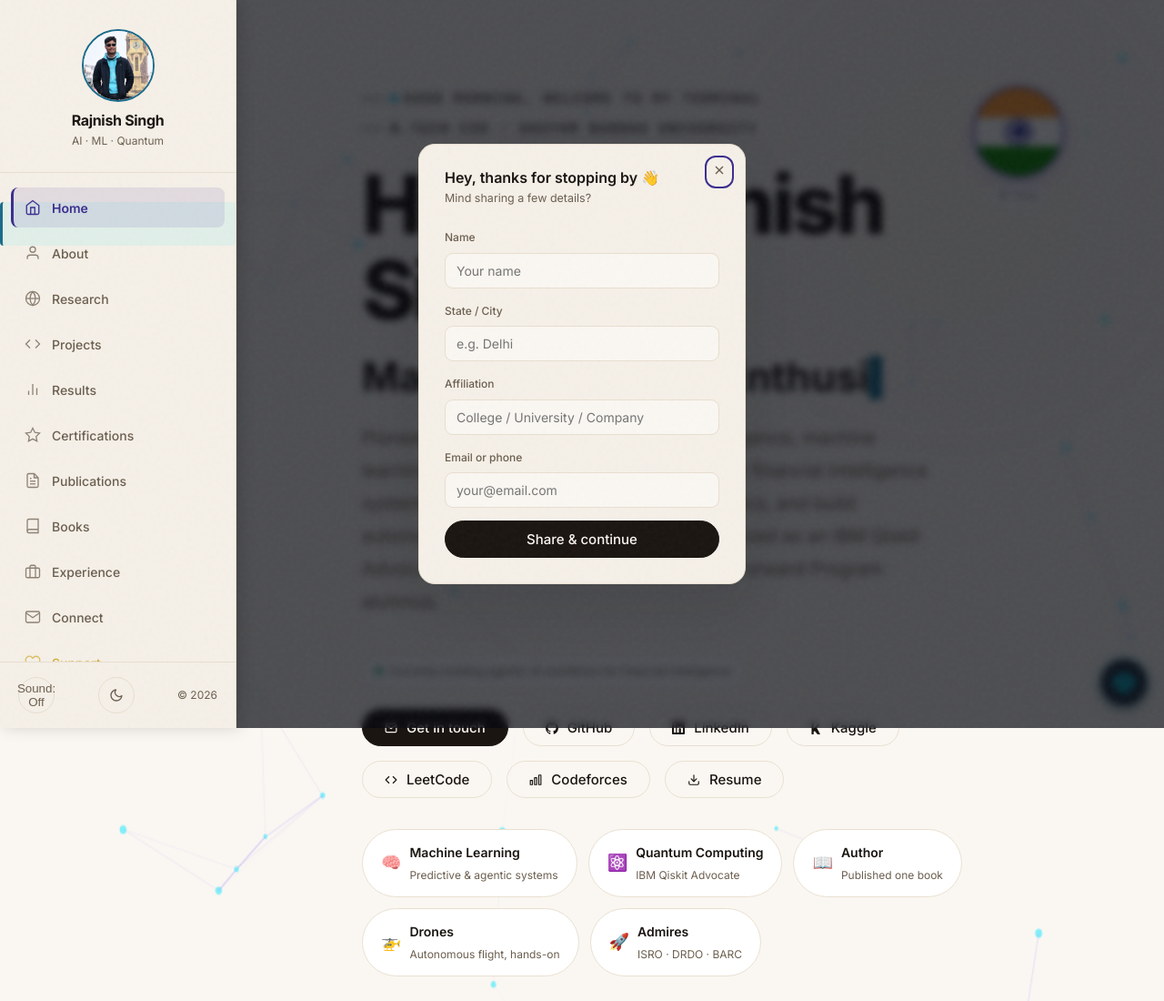
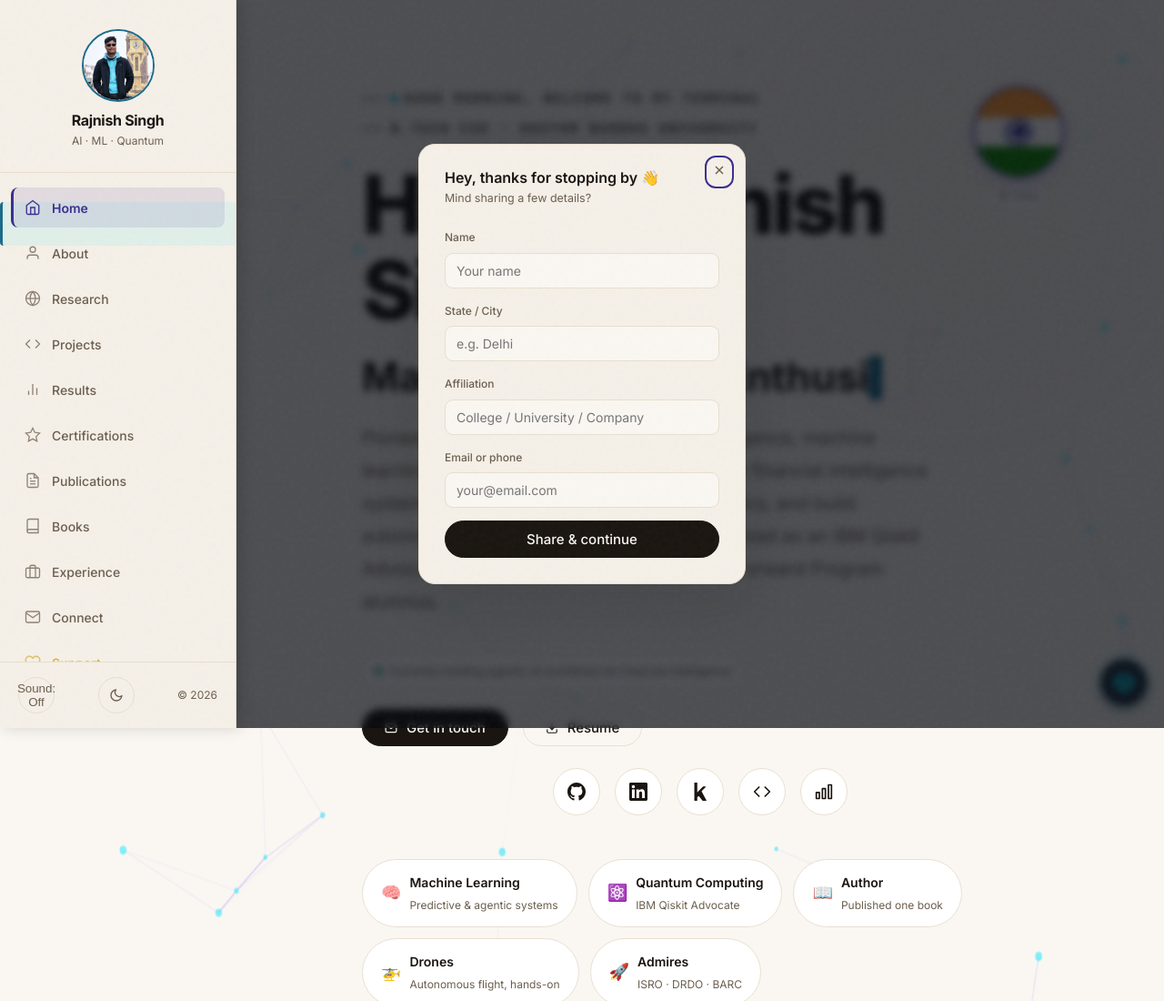
Before and after one commit to givemehat/portfolio-website, a plain HTML site: page index.html in a window 1280 px wide. Shown: the top 1100 px of the page at 91% size. Drawn offline with nearby package versions, Linux system fonts and the light colour scheme.

Commit message:
Auto-sync update

```diff
--- a/index.html
+++ b/index.html
@@ -208,34 +208,32 @@
         <span class="dot-live" aria-hidden="true"></span>
         Currently building agentic AI workflows for financial intelligence
       </div>
-      <div class="btn-row">
+      <div class="btn-row" style="margin-bottom: 24px;">
         <a class="btn btn-primary" href="#connect" data-section="connect" role="button">
           <svg width="14" height="14" viewBox="0 0 24 24" fill="none" stroke="currentColor" stroke-width="2" stroke-linecap="round" stroke-linejoin="round"><path d="M4 4h16c1.1 0 2 .9 2 2v12c0 1.1-.9 2-2 2H4c-1.1 0-2-.9-2-2V6c0-1.1.9-2 2-2z"/><polyline points="22,6 12,13 2,6"/></svg>
           Get in touch
         </a>
-        <a class="btn" href="https://github.com/givemehat" target="_blank" rel="noopener noreferrer" role="button">
-          <svg width="14" height="14" viewBox="0 0 24 24" fill="currentColor"><path d="M12 0c-6.626 0-12 5.373-12 12 0 5.302 3.438 9.8 8.207 11.387.599.111.793-.261.793-.577v-2.234c-3.338.726-4.033-1.416-4.033-1.416-.546-1.387-1.333-1.756-1.333-1.756-1.089-.745.083-.729.083-.729 1.205.084 1.839 1.237 1.839 1.237 1.07 1.834 2.807 1.304 3.492.997.107-.775.418-1.305.762-1.604-2.665-.305-5.467-1.334-5.467-5.931 0-1.311.469-2.381 1.236-3.221-.124-.303-.535-1.524.117-3.176 0 0 1.008-.322 3.301 1.23.957-.266 1.983-.399 3.003-.404 1.02.005 2.047.138 3.006.404 2.291-1.552 3.297-1.23 3.297-1.23.653 1.653.242 2.874.118 3.176.77.84 1.235 1.911 1.235 3.221 0 4.609-2.807 5.624-5.479 5.921.43.372.823 1.102.823 2.222v3.293c0 .319.192.694.801.576 4.765-1.589 8.199-6.086 8.199-11.386 0-6.627-5.373-12-12-12z"/></svg>
-          GitHub
-        </a>
-        <a class="btn" href="https://www.linkedin.com/in/rajnish-singh-a9a61022a/" target="_blank" rel="noopener noreferrer" role="button">
-          <svg width="14" height="14" viewBox="0 0 24 24" fill="currentColor"><path d="M20.447 20.452h-3.554v-5.569c0-1.328-.027-3.037-1.852-3.037-1.853 0-2.136 1.445-2.136 2.939v5.667H9.351V9h3.414v1.561h.046c.477-.9 1.637-1.85 3.37-1.85 3.601 0 4.267 2.37 4.267 5.455v6.286zM5.337 7.433c-1.144 0-2.063-.926-2.063-2.065 0-1.138.92-2.063 2.063-2.063 1.14 0 2.064.925 2.064 2.063 0 1.139-.925 2.065-2.064 2.065zm1.782 13.019H3.555V9h3.564v11.452zM22.225 0H1.771C.792 0 0 .774 0 1.729v20.542C0 23.227.792 24 1.771 24h20.451C23.2 24 24 23.227 24 22.271V1.729C24 .774 23.2 0 22.222 0h.003z"/></svg>
-          LinkedIn
-        </a>
-        <a class="btn" href="https://www.kaggle.com/sirrajnish" target="_blank" rel="noopener noreferrer" role="button">
-          <svg width="14" height="14" viewBox="0 0 24 24" fill="currentColor"><path d="M18.825 23.859c-.022.092-.117.141-.281.141h-3.139c-.187 0-.331-.058-.461-.225L10.057 17.65 8.1 19.344v4.281c0 .253-.105.375-.375.375H4.605c-.244 0-.375-.122-.375-.375V.375C4.23.122 4.352 0 4.605 0h3.12c.27 0 .375.122.375.375v12.39l7.359-7.397c.141-.131.282-.197.46-.197h3.292c.206 0 .323.056.347.169.037.159-.028.253-.169.394l-5.634 5.615 6.422 11.954c.093.16.084.282-.056.55z"/></svg>
-          Kaggle
-        </a>
-        <a class="btn" href="https://leetcode.com/u/singh_r_rajnish/" target="_blank" rel="noopener noreferrer" role="button">
-          <svg width="14" height="14" viewBox="0 0 24 24" fill="none" stroke="currentColor" stroke-width="2" stroke-linecap="round" stroke-linejoin="round"><polyline points="16 18 22 12 16 6"></polyline><polyline points="8 6 2 12 8 18"></polyline></svg>
-          LeetCode
-        </a>
-        <a class="btn" href="https://codeforces.com/profile/rajnisihsingh07" target="_blank" rel="noopener noreferrer" role="button">
-          <svg width="14" height="14" viewBox="0 0 24 24" fill="none" stroke="currentColor" stroke-width="2" stroke-linecap="round" stroke-linejoin="round"><rect x="18" y="3" width="4" height="18"></rect><rect x="10" y="8" width="4" height="13"></rect><rect x="2" y="13" width="4" height="8"></rect></svg>
-          Codeforces
-        </a>
         <a class="btn" href="resume.pdf" target="_blank" rel="noopener noreferrer" role="button" aria-label="Download Resume">
           <svg width="14" height="14" viewBox="0 0 24 24" fill="none" stroke="currentColor" stroke-width="2" stroke-linecap="round" stroke-linejoin="round"><path d="M21 15v4a2 2 0 0 1-2 2H5a2 2 0 0 1-2-2v-4"></path><polyline points="7 10 12 15 17 10"></polyline><line x1="12" y1="15" x2="12" y2="3"></line></svg>
           Resume
+        </a>
+      </div>
+
+      <div class="social-circles" style="display:flex; gap:16px; margin-bottom: 48px; justify-content: center; flex-wrap: wrap;">
+        <a href="https://github.com/givemehat" target="_blank" rel="noopener noreferrer" aria-label="GitHub" class="social-circle-btn">
+          <svg width="20" height="20" viewBox="0 0 24 24" fill="currentColor"><path d="M12 0c-6.626 0-12 5.373-12 12 0 5.302 3.438 9.8 8.207 11.387.599.111.793-.261.793-.577v-2.234c-3.338.726-4.033-1.416-4.033-1.416-.546-1.387-1.333-1.756-1.333-1.756-1.089-.745.083-.729.083-.729 1.205.084 1.839 1.237 1.839 1.237 1.07 1.834 2.807 1.304 3.492.997.107-.775.418-1.305.762-1.604-2.665-.305-5.467-1.334-5.467-5.931 0-1.311.469-2.381 1.236-3.221-.124-.303-.535-1.524.117-3.176 0 0 1.008-.322 3.301 1.23.957-.266 1.983-.399 3.003-.404 1.02.005 2.047.138 3.006.404 2.291-1.552 3.297-1.23 3.297-1.23.653 1.653.242 2.874.118 3.176.77.84 1.235 1.911 1.235 3.221 0 4.609-2.807 5.624-5.479 5.921.43.372.823 1.102.823 2.222v3.293c0 .319.192.694.801.576 4.765-1.589 8.199-6.086 8.199-11.386 0-6.627-5.373-12-12-12z"/></svg>
+        </a>
+        <a href="https://www.linkedin.com/in/rajnish-singh-a9a61022a/" target="_blank" rel="noopener noreferrer" aria-label="LinkedIn" class="social-circle-btn">
+          <svg width="20" height="20" viewBox="0 0 24 24" fill="currentColor"><path d="M20.447 20.452h-3.554v-5.569c0-1.328-.027-3.037-1.852-3.037-1.853 0-2.136 1.445-2.136 2.939v5.667H9.351V9h3.414v1.561h.046c.477-.9 1.637-1.85 3.37-1.85 3.601 0 4.267 2.37 4.267 5.455v6.286zM5.337 7.433c-1.144 0-2.063-.926-2.063-2.065 0-1.138.92-2.063 2.063-2.063 1.14 0 2.064.925 2.064 2.063 0 1.139-.925 2.065-2.064 2.065zm1.782 13.019H3.555V9h3.564v11.452zM22.225 0H1.771C.792 0 0 .774 0 1.729v20.542C0 23.227.792 24 1.771 24h20.451C23.2 24 24 23.227 24 22.271V1.729C24 .774 23.2 0 22.222 0h.003z"/></svg>
+        </a>
+        <a href="https://www.kaggle.com/sirrajnish" target="_blank" rel="noopener noreferrer" aria-label="Kaggle" class="social-circle-btn">
+          <svg width="20" height="20" viewBox="0 0 24 24" fill="currentColor"><path d="M18.825 23.859c-.022.092-.117.141-.281.141h-3.139c-.187 0-.331-.058-.461-.225L10.057 17.65 8.1 19.344v4.281c0 .253-.105.375-.375.375H4.605c-.244 0-.375-.122-.375-.375V.375C4.23.122 4.352 0 4.605 0h3.12c.27 0 .375.122.375.375v12.39l7.359-7.397c.141-.131.282-.197.46-.197h3.292c.206 0 .323.056.347.169.037.159-.028.253-.169.394l-5.634 5.615 6.422 11.954c.093.16.084.282-.056.55z"/></svg>
+        </a>
+        <a href="https://leetcode.com/u/singh_r_rajnish/" target="_blank" rel="noopener noreferrer" aria-label="LeetCode" class="social-circle-btn">
+          <svg width="20" height="20" viewBox="0 0 24 24" fill="none" stroke="currentColor" stroke-width="2" stroke-linecap="round" stroke-linejoin="round"><polyline points="16 18 22 12 16 6"></polyline><polyline points="8 6 2 12 8 18"></polyline></svg>
+        </a>
+        <a href="https://codeforces.com/profile/rajnisihsingh07" target="_blank" rel="noopener noreferrer" aria-label="Codeforces" class="social-circle-btn">
+          <svg width="20" height="20" viewBox="0 0 24 24" fill="none" stroke="currentColor" stroke-width="2" stroke-linecap="round" stroke-linejoin="round"><rect x="18" y="3" width="4" height="18"></rect><rect x="10" y="8" width="4" height="13"></rect><rect x="2" y="13" width="4" height="8"></rect></svg>
         </a>
       </div>
       <div class="highlights" aria-label="Key interests and expertise">
```
